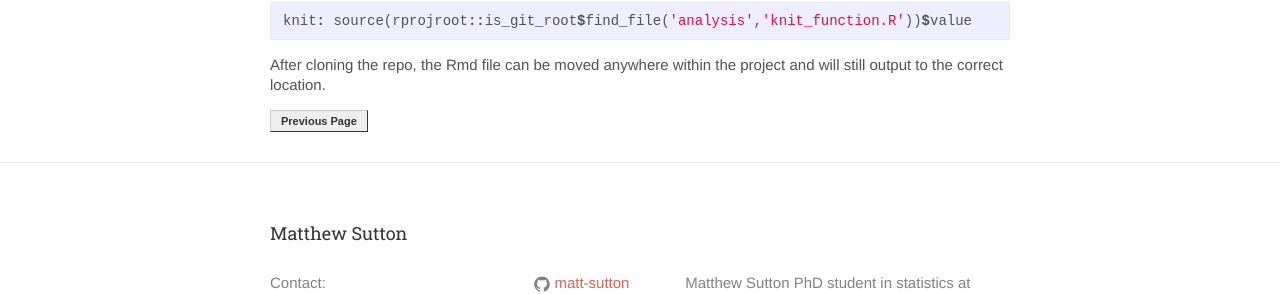
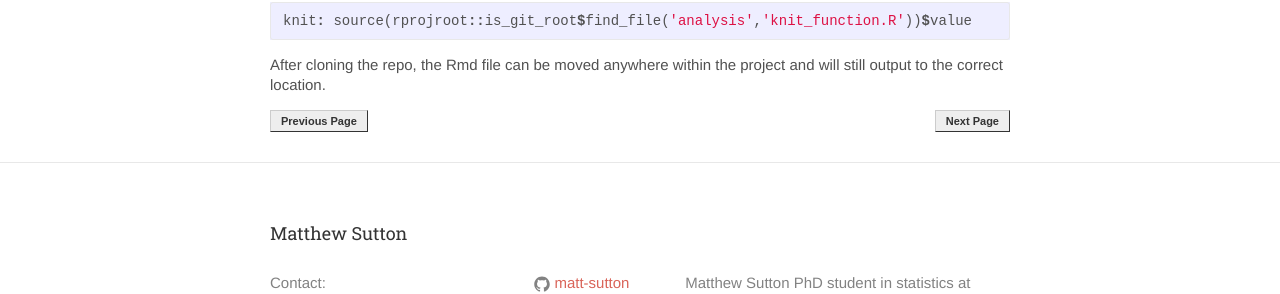
Before and after one commit to matt-sutton/matt-sutton.github.io, a Jekyll site: the page built from _blog/knitrTricks01.md, in a window 1280 px wide. Shown: the part 1487-1781 px from the top of the page. Built offline with Jekyll 4.4.1, drawn with Linux system fonts in a browser that asks for light colours.

Commit message:
test posts

```diff
--- a/_layouts/post.html
+++ b/_layouts/post.html
@@ -10,7 +10,9 @@ layout: default
 
   <div class="post-content" itemprop="articleBody">
     {{ content }}
-    {% include post_buttons.html %}
+
+    <a href="www.google.com", class="fw_btn">Next Page</a>
+    <a href="www.google.com", class="bw_btn">Previous Page</a>
 
   </div>
 
```
